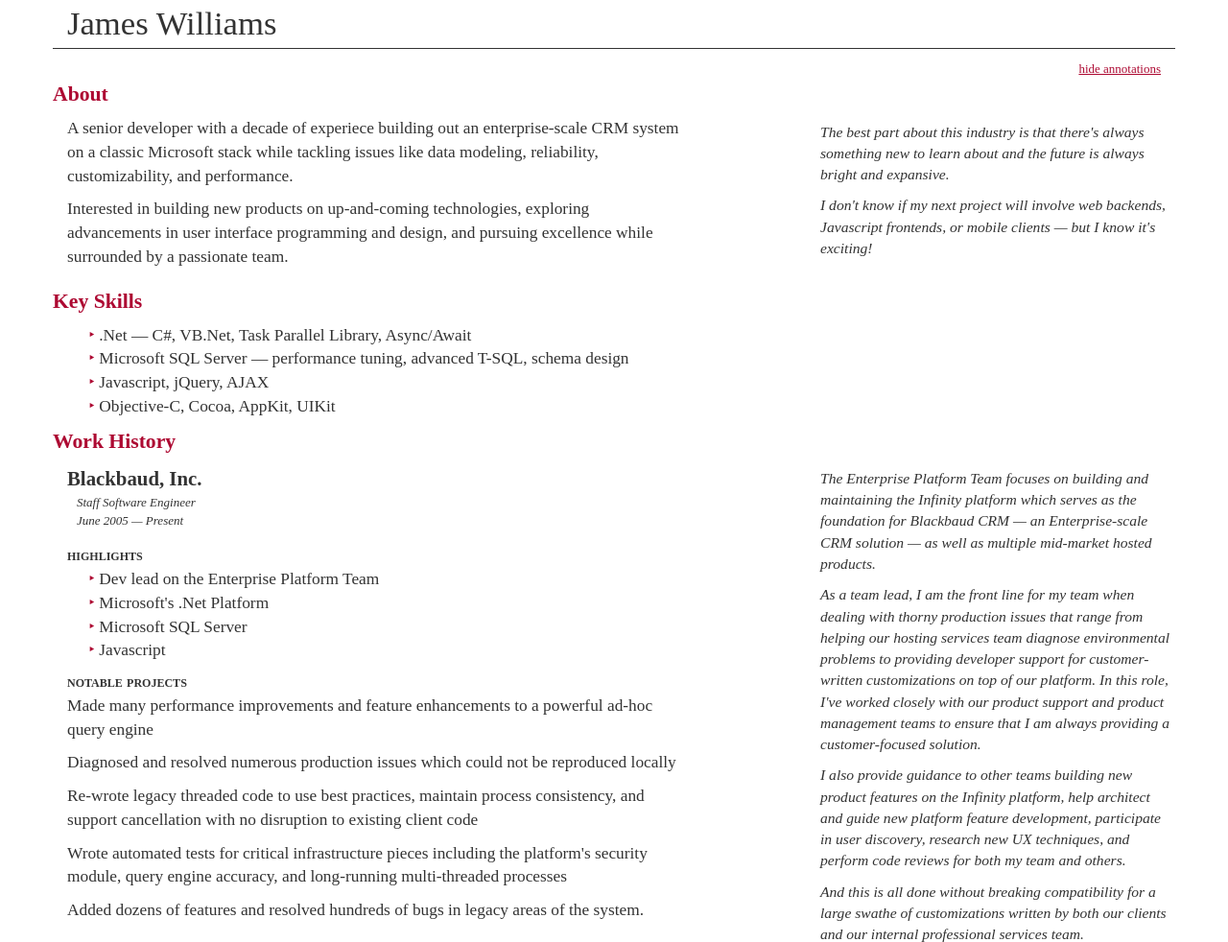
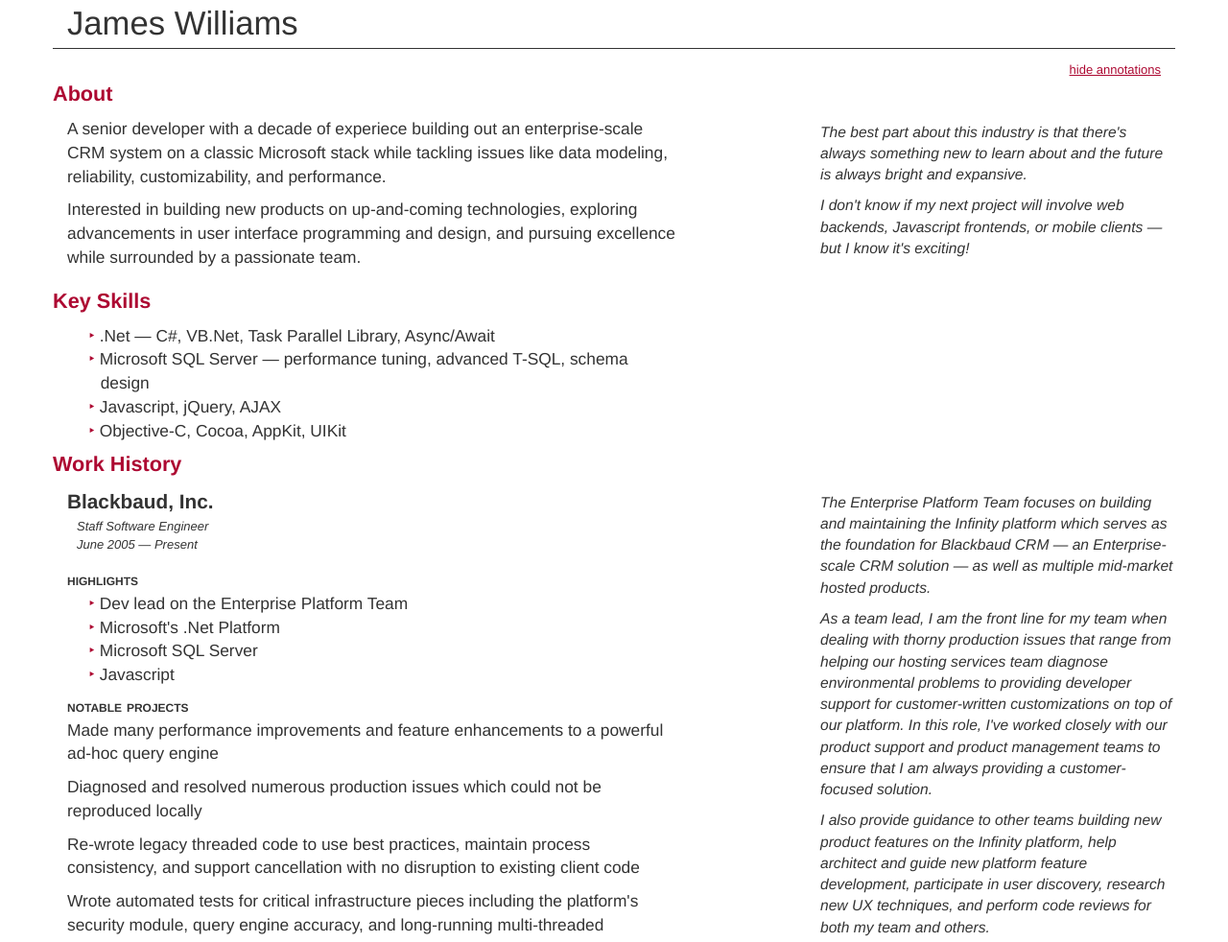
Before and after one commit to willia4/resume, a plain HTML site: page index.html in a window 1280 px wide. Shown: the top 982 px of the page at 96% size. Drawn offline with nearby package versions, Linux system fonts and the light colour scheme.

Commit message:
Make futura work right

```diff
--- a/index.scss
+++ b/index.scss
@@ -1,7 +1,7 @@
-$logo-font: "futura-pt-1","futura-pt-2";
-$title-font: "lemonde-sans-1","lemonde-sans-2";
-$body-font: "myriad-pro-1","myriad-pro-2";
-$annotation-font: "pollen-web-1","pollen-web-2";
+$logo-font: "futura-pt-1","futura-pt-2", Helvetica, sans-serif;
+$title-font: "lemonde-sans-1","lemonde-sans-2", "Le Monde Sans Std", Helvetica, sans-serif;
+$body-font: "myriad-pro-1","myriad-pro-2", "Myriad Pro", Helvetica, sans-serif;
+$annotation-font: "pollen-web-1","pollen-web-2", Pollen, Helvetica, sans-serif;
 
 $spot-color: #AD0932;
 
@@ -63,6 +63,7 @@
 			.logo {
 				font-family: $logo-font;
 				font-size: 200%;
+				font-weight: 500;
 			}
 
 			border-bottom-style: solid;
```
Also changed, not shown: index.css, 1 other file.
